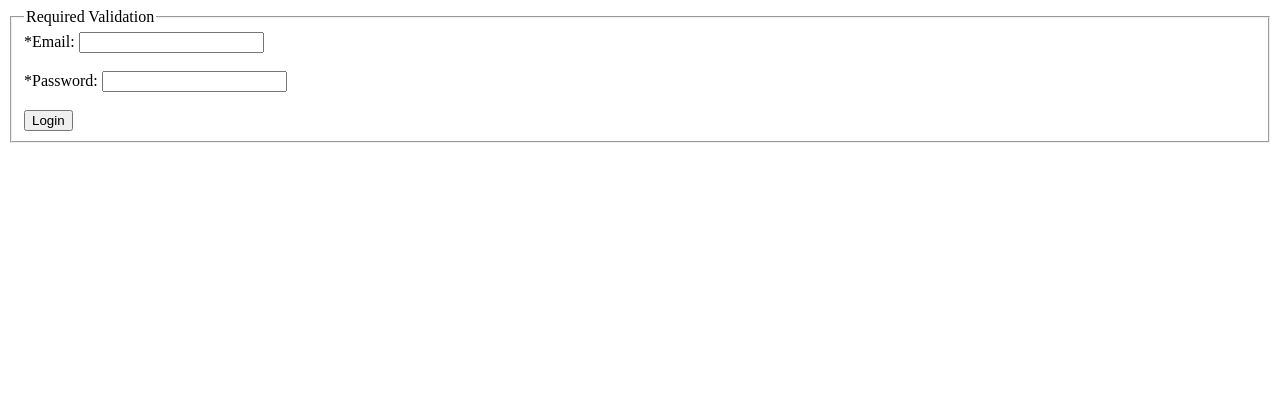
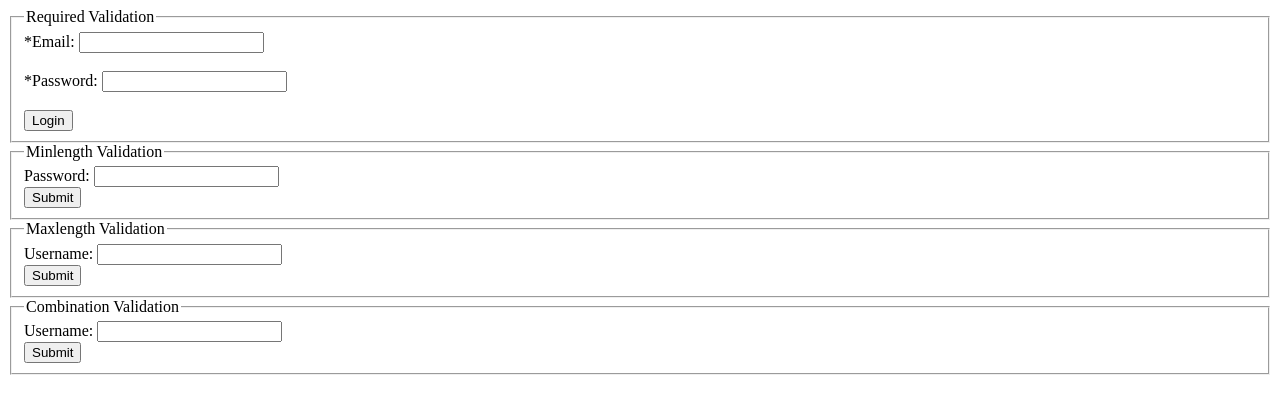
Before and after one commit to Diplomoceras-maximum/form-validation, a plain HTML site: page index.html in a window 1280 px wide. Drawn offline with Linux system fonts and the light colour scheme.

Commit message:
Add explanation and examples of character length validations

```diff
--- a/index.html
+++ b/index.html
@@ -65,5 +65,101 @@
         <button type="submit">Login</button>
       </form>
     </fieldset>
+
+    <!--
+
+    === Text Length Validations ===
+
+    1. Often forms should have a minimum or maximum amount of text in each field
+    2. Password fields benefit from having a minimum amount of characters to ensure they are complex enough to protect information
+    3. To add a minmum length validation you use the minlength attribute with an integer as the value that represents the minimum amount of characters
+
+    Example:
+
+    <form action="#" method="get">
+        <div>
+            <textarea placeholder="What's happening?" minlength="3"></textarea>
+        </div>
+        <button type="submit">Tweet</button>
+    </form>
+
+    4. To add a maximum length validation, you use the maxlength attribute with an integer value that represents the maximum number of characters
+
+    Example:
+
+    <form action="#" method="get">
+        <div>
+            <textarea placeholder="What's happening?" maxlength="20"></textarea>
+        </div>
+        <button type="submit">Tweet</button>
+    </form>
+
+    5. minlength, maxlength, and required can be used together on the same inputs
+
+    Example:
+
+    <form action="#" method="get">
+        <div>
+            <textarea placeholder="What's happening?" minlength="5" maxlength="20"></textarea>
+        </div>
+        <button type="submit">Tweet</button>
+    </form>
+
+    -->
+
+    <!-- Minlength Validation-->
+    <fieldset>
+      <legend>Minlength Validation</legend>
+      <form action="#">
+        <div>
+          <label for="min_pass">Password:</label>
+          <input
+            type="password"
+            id="min_pass"
+            name="min_pass"
+            minlength="8"
+            required
+          />
+        </div>
+        <button type="submit">Submit</button>
+      </form>
+    </fieldset>
+
+    <!-- Maxlength Validation-->
+    <fieldset>
+      <legend>Maxlength Validation</legend>
+      <form action="#">
+        <div>
+          <label for="max_user">Username:</label>
+          <input
+            type="text"
+            id="max_user"
+            name="max_user"
+            maxlength="15"
+            required
+          />
+        </div>
+        <button type="submit">Submit</button>
+      </form>
+    </fieldset>
+
+    <!-- Combination Validation-->
+    <fieldset>
+      <legend>Combination Validation</legend>
+      <form action="#">
+        <div>
+          <label for="max_user">Username:</label>
+          <input
+            type="text"
+            id="max_user"
+            name="max_user"
+            maxlength="15"
+            minlength="3"
+            required
+          />
+        </div>
+        <button type="submit">Submit</button>
+      </form>
+    </fieldset>
   </body>
 </html>
```
